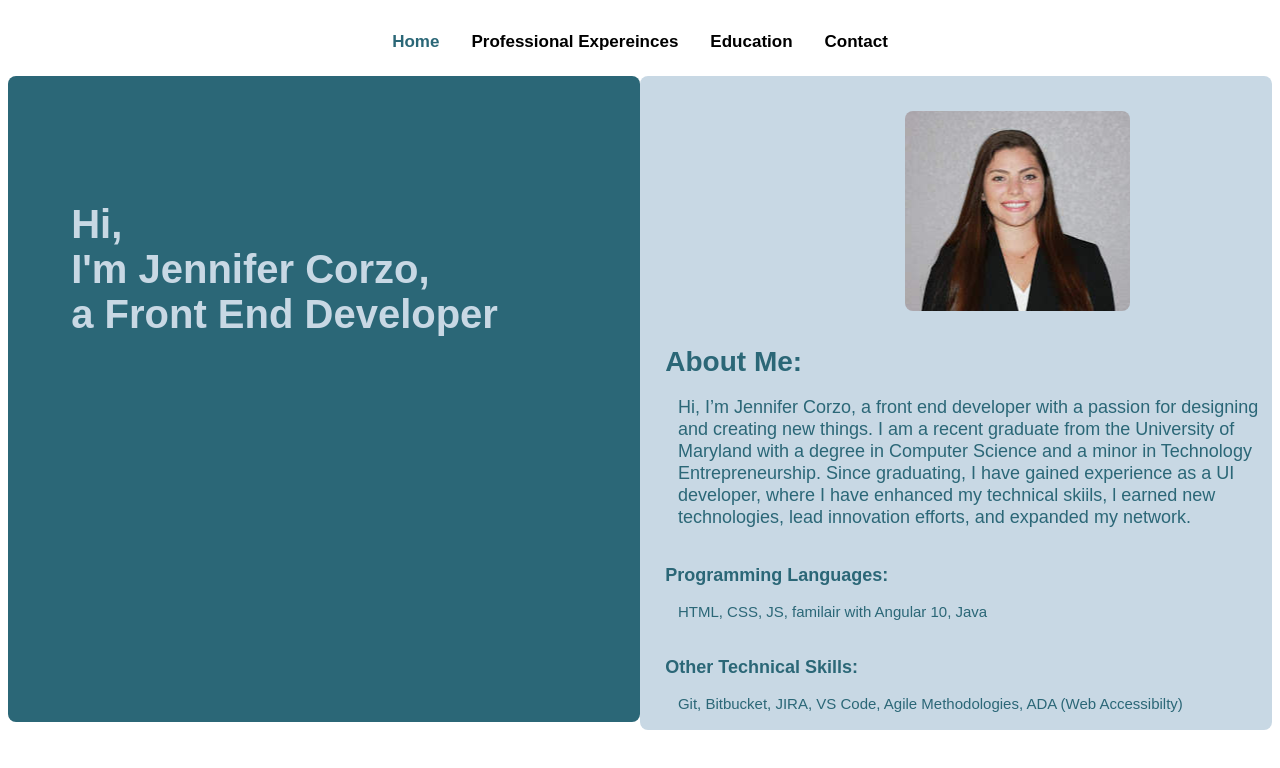
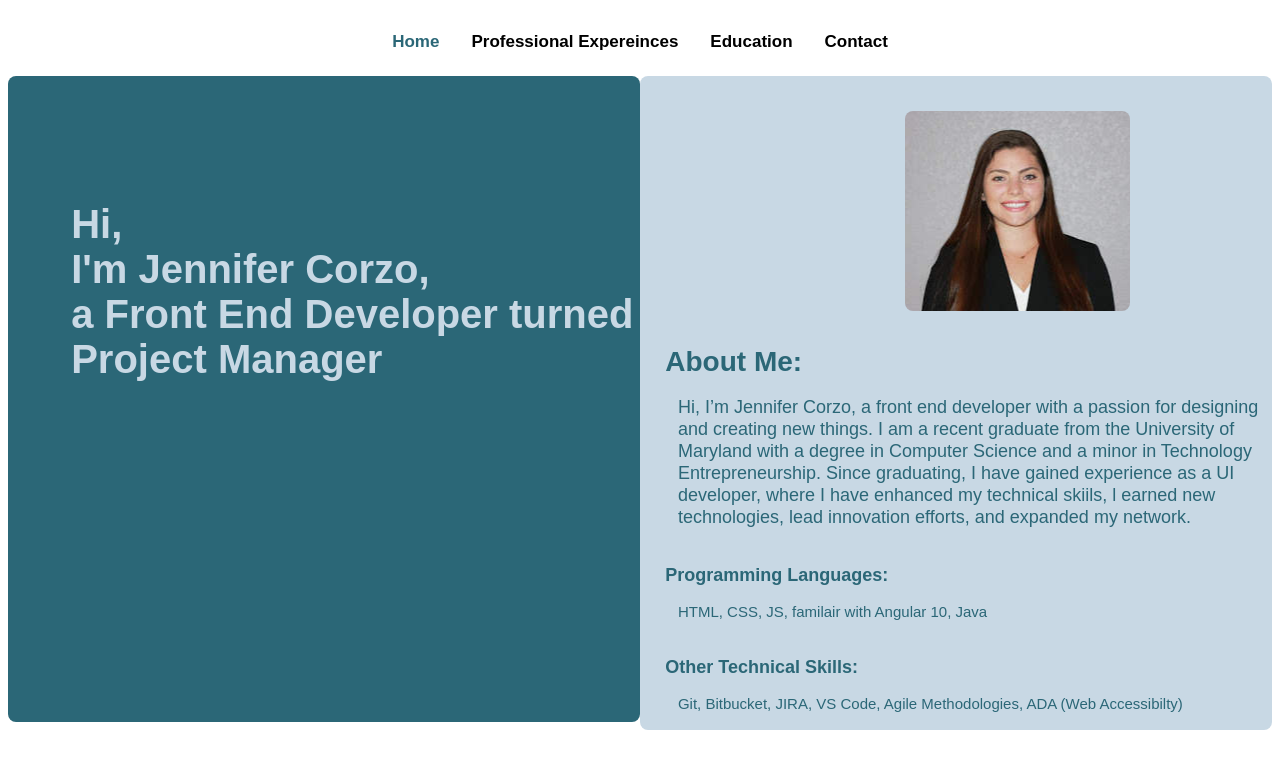
Before and after one commit to jennifercorzo/jcorzo, an Angular app: page / in a window 1280 px wide. Shown: the top 768 px of the page. Built offline with nearby package versions, Linux system fonts and the light colour scheme.

Commit message:
Update app.component.html

```diff
--- a/src/app/app.component.html
+++ b/src/app/app.component.html
@@ -16,7 +16,7 @@
           I'm Jennifer Corzo,
         </div>
         <div class="heading-text">
-          a Front End Developer
+          a Front End Developer turned Project Manager
         </div>
       </div>
 
```
